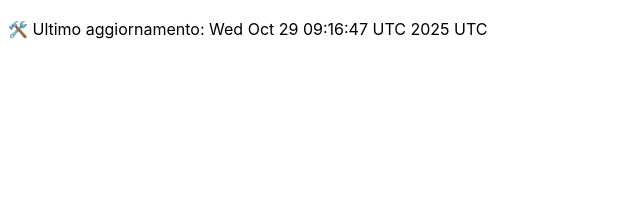
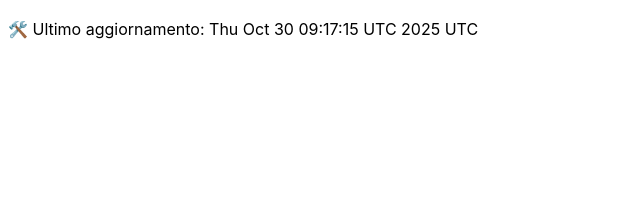
Before and after one commit to DanteTrb/DanteTrb.github.io, a Jekyll site: the page built from badges.md, in a window 1280 px wide. Shown: the top 213 px of the page, without its empty margins (0-640 px from the left). Built offline with Jekyll 4.4.1, drawn with Linux system fonts in a browser that asks for light colours; our own code applies the rules of GitHub Pages for plain Markdown files.

Commit message:
🛠️ Aggiornamento automatico badge

```diff
--- a/badges.md
+++ b/badges.md
@@ -1 +1 @@
-🛠️ Ultimo aggiornamento: Wed Oct 29 09:16:47 UTC 2025 UTC
+🛠️ Ultimo aggiornamento: Thu Oct 30 09:17:15 UTC 2025 UTC
```
